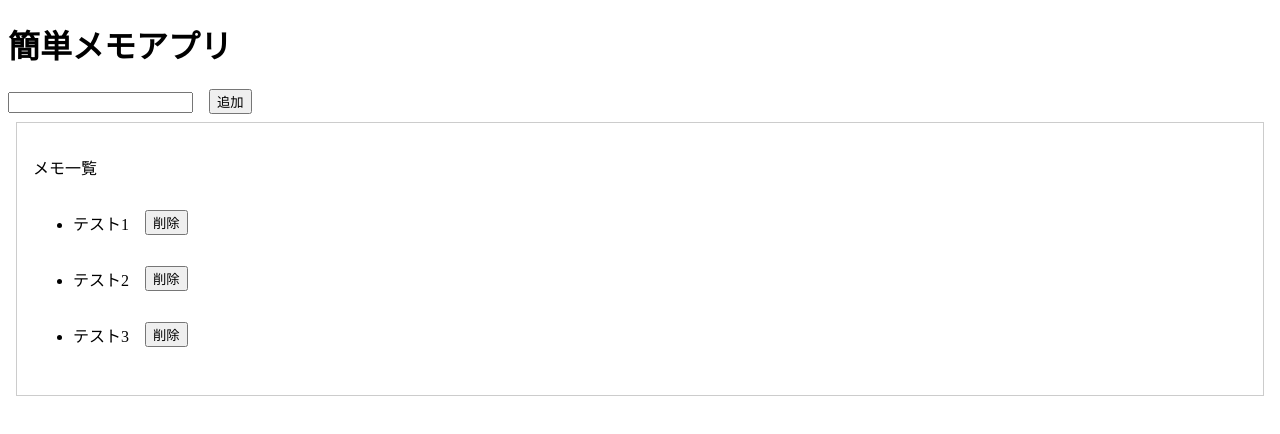
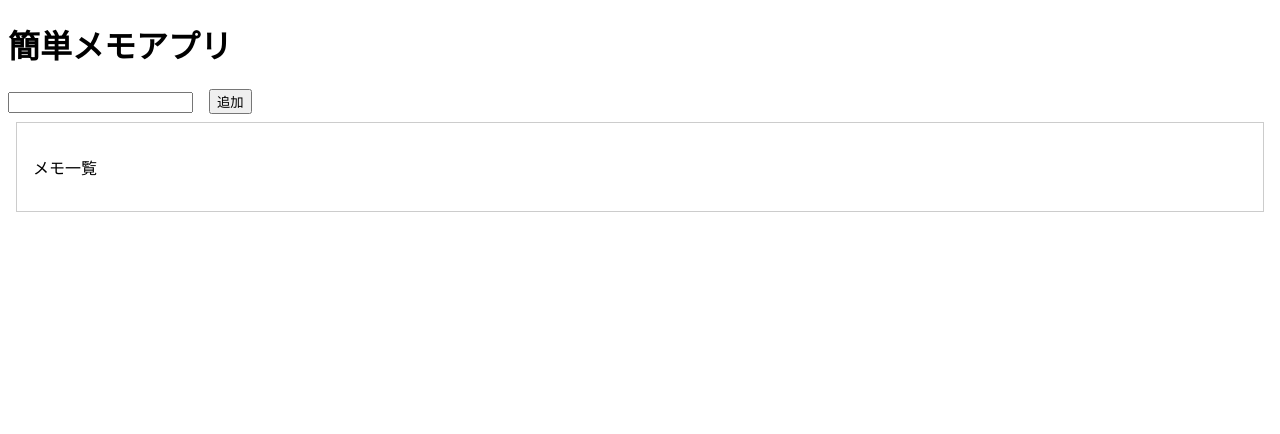
Before and after one commit to KNobuki/react-memo-app, a React (Create React App) app: page / in a window 1280 px wide. Shown: the top 434 px of the page. Built offline with nearby package versions, Linux system fonts and the light colour scheme.

Commit message:
Implement add and delete buttons

```diff
--- a/src/components/App.tsx
+++ b/src/components/App.tsx
@@ -3,16 +3,19 @@
 
 export const App: FC = () => {
   const [text, setText] = useState<string>("");
-  const [memos, setMemos] = useState<string[]>([
-    "テスト1",
-    "テスト2",
-    "テスト3",
-  ]);
+  const [memos, setMemos] = useState<string[]>([]);
   const onChangeText = (e: ChangeEvent<HTMLInputElement>) =>
     setText(e.target.value);
   const onClickAdd = () => {
-    alert(text + " added!");
+    const newMemos = [...memos];
+    newMemos.push(text);
+    setMemos(newMemos);
     setText("");
+  };
+  const onClickDelete = (index: number) => {
+    const newMemos = [...memos];
+    newMemos.splice(index, 1);
+    setMemos(newMemos);
   };
   return (
     <div>
@@ -26,7 +29,7 @@
             <li key={memo}>
               <SMemoWrapper>
                 <p>{memo}</p>
-                <SButton>削除</SButton>
+                <SButton onClick={() => onClickDelete(index)}>削除</SButton>
               </SMemoWrapper>
             </li>
           ))}
```
